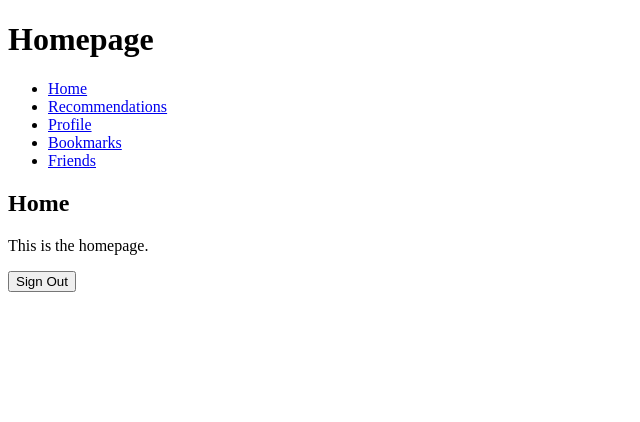
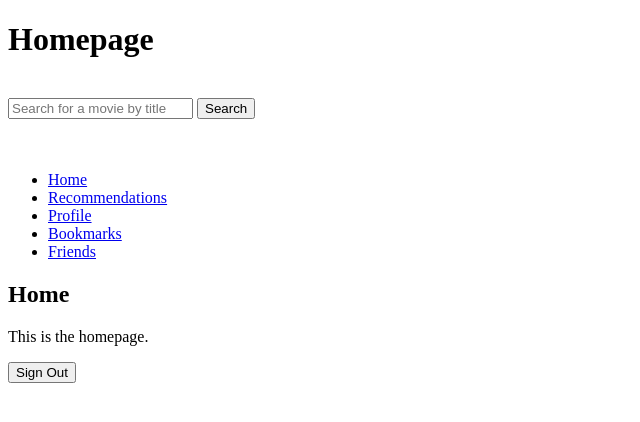
Before and after one commit to thejps92/it490, a PHP site: page /homepage.php in a window 1280 px wide. Shown: the top 422 px of the page, without its empty margins (0-640 px from the left). Run offline with PHP 8.4, Linux system fonts and the light colour scheme.

Commit message:
Added search_bar file to assist with rest of functionality

```diff
--- a/apache/homepage.php
+++ b/apache/homepage.php
@@ -1,4 +1,6 @@
-
+<?php
+include('search_bar.php');
+?>
 
 <!DOCTYPE html>
 <html>
@@ -8,6 +10,34 @@
 <body>
 	<header>
 		<h1>Homepage</h1>
+<br>
+<form method="post" action="">
+	<input type="text" name="search_query" placeholder="Search for a movie by title">
+	<input type="submit" value="Search">
+</form>
+
+<?php
+
+if(isset($_POST['search_query'])){
+	$search_query = $_POST['search_query'];
+	$movies = searchMovies($conn, $search_query);
+
+	if(!empty($movies)){
+		echo "<h2>Search Results:</h2>";
+		echo "<ul>";
+		foreach($movies as $movie){
+			echo "<li>$movie</li>";
+		}
+		echo "</ul>";
+	}else{
+		echo "No matching movies found.";
+	}
+}
+
+?>
+
+<br>
+<br>
 	<nav>
 	<ul>
 		<li><a href="homepage.php">Home</a></li>
--- /dev/null
+++ b/apache/search_bar.php
@@ -0,0 +1,13 @@
+<?php
+
+function searchMovies($conn, $search_query){
+	$query = "SELECT * FROM movies WHERE title LIKE '%$search_query'";
+	$result = mysqli_query($conn, $query);
+
+	$movies = array();
+	while($row = mysqli_fetch_assoc($result)){
+		$movies[] = $row['title'];
+	}
+	return $movies;
+}
+?>
```
